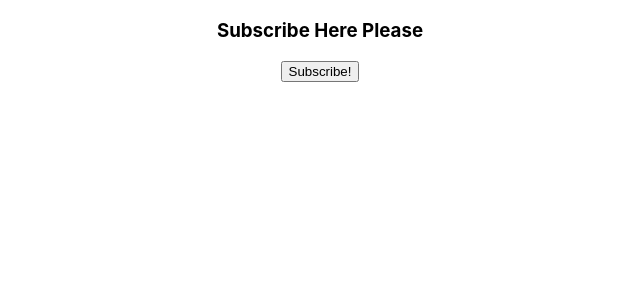
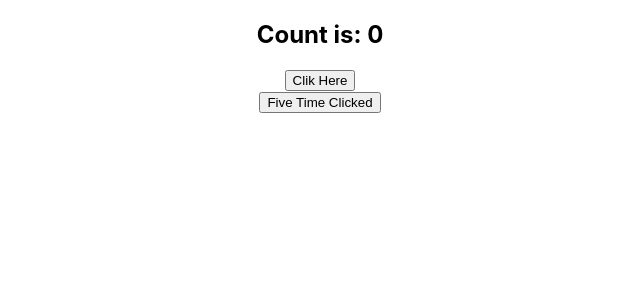
Before and after one commit to tnmy2426/first_react_app, a React (Create React App) app: page / in a window 1280 px wide. Shown: the top 300 px of the page, without its empty margins (320-960 px from the left). Built offline with nearby package versions, Linux system fonts and the light colour scheme.

Commit message:
Deep using of setState and prevState in class component with constructor

```diff
--- a/src/App.js
+++ b/src/App.js
@@ -1,7 +1,8 @@
 import React from 'react';
 // import logo from './logo.svg';
 import './App.css';
-import Subscribe from './components/Subscribe';
+import Counter from './components/Counter';
+// import Subscribe from './components/Subscribe';
 // import Hello from './components/Hello'
 // import Navbar from './components/Navbar';
 import Welcome from './components/Welcome';
@@ -17,7 +18,8 @@ function App() {
 
       {/* <Navbar /> */}
 
-      <Subscribe />
+      {/* <Subscribe /> */}
+      <Counter />
     </div>
   );
 }
--- /dev/null
+++ b/src/components/Counter.js
@@ -0,0 +1,39 @@
+import React, { Component } from 'react'
+
+class Counter extends Component {
+    constructor(props) {
+        super(props)
+
+        this.state = {
+            count: 0
+        }
+    }
+
+    increamentPerClick() {
+        this.setState(prevState => ({
+            count : prevState.count + 1
+        }))
+    }
+
+    increamentFivePerClick() {
+        this.increamentPerClick()
+        this.increamentPerClick()
+        this.increamentPerClick()
+        this.increamentPerClick()
+        this.increamentPerClick()
+    }
+
+    render() {
+        return (
+            <div>
+                <h2>Count is: {this.state.count}</h2>
+                <button onClick={() => { this.increamentPerClick() }} >Clik Here</button>
+                <div>
+                    <button onClick={() => { this.increamentFivePerClick() }}>Five Time Clicked</button>
+                </div>
+            </div>
+        )
+    }
+}
+
+export default Counter
```
